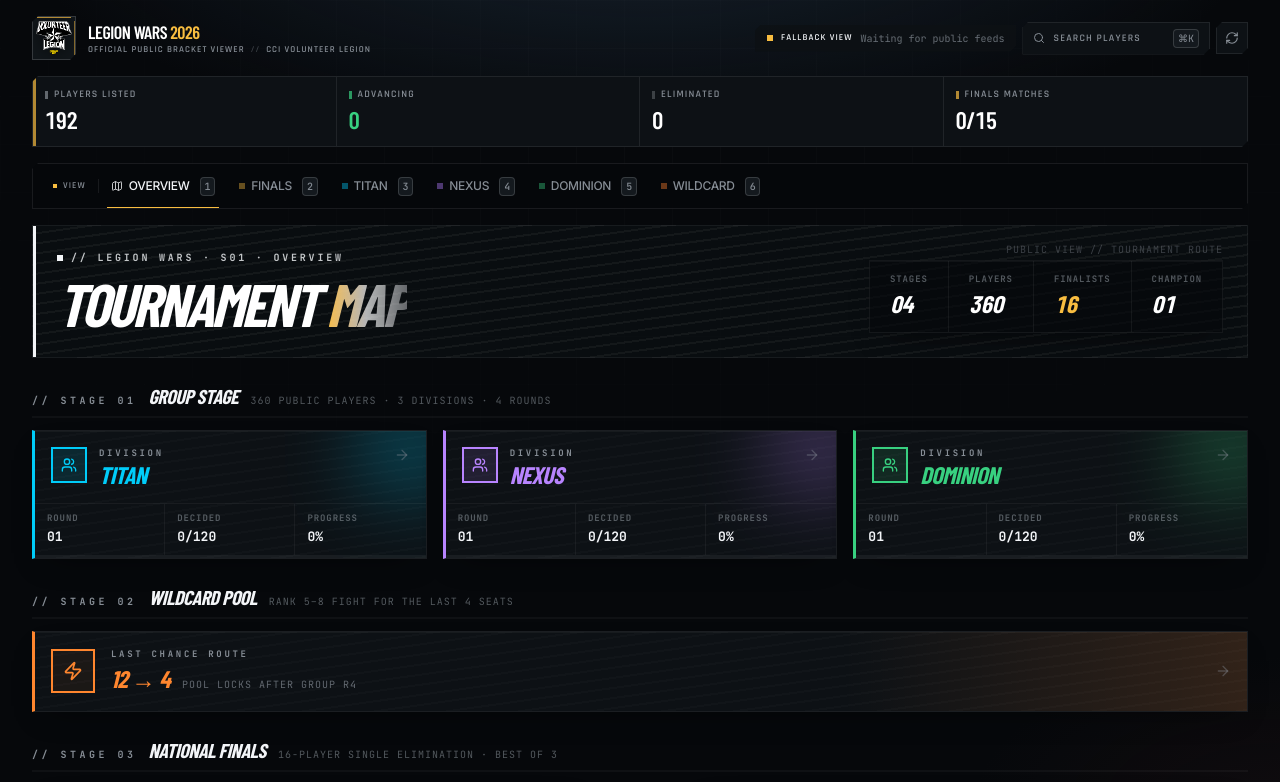
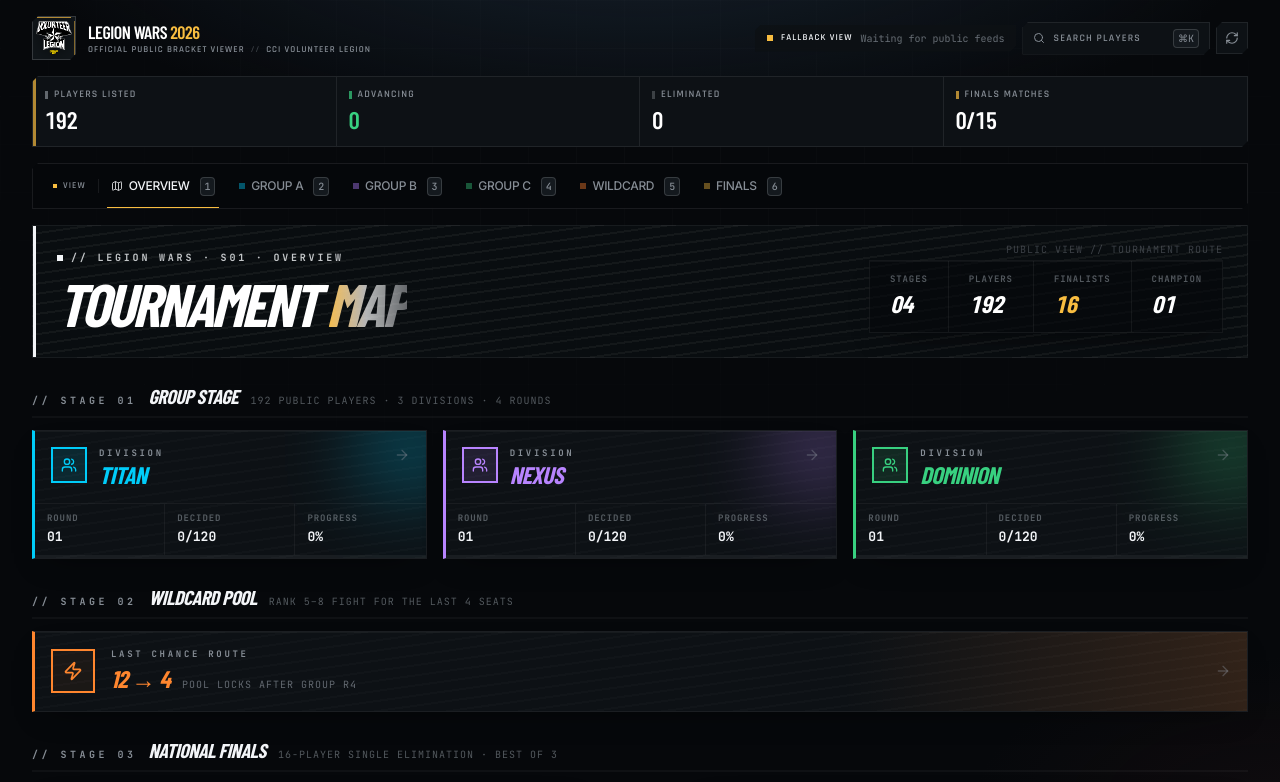
Before and after one commit to cci-community/CCI-Legion-Wars, a React (Vite) app: page / in a window 1280 px wide. Shown: the top 782 px of the page. Built offline with nearby package versions, Linux system fonts and the light colour scheme; no server answers; a web font is replaced by a local one.

Commit message:
Reorder top bracket tabs

```diff
--- a/src/components/tournament/OverviewMap.tsx
+++ b/src/components/tournament/OverviewMap.tsx
@@ -41,7 +41,7 @@ export function OverviewMap({
     ...group,
     progress: groupProgress(group.data),
   }));
-  const listedPlayers = groupProgressRows.reduce((total, group) => total + group.progress.total, 0);
+  const listedPlayers = 192;
 
   return (
     <div className="fade-in space-y-6">
--- a/src/routes/index.tsx
+++ b/src/routes/index.tsx
@@ -58,11 +58,11 @@ const TABS: {
   accent: string;
 }[] = [
   { key: "overview", label: "Overview", accent: "finals" },
+  { key: "titan", label: "Group A", accent: "titan" },
+  { key: "nexus", label: "Group B", accent: "nexus" },
+  { key: "dominion", label: "Group C", accent: "dominion" },
+  { key: "wildcard", label: "Wildcard", accent: "wildcard" },
   { key: "finals", label: "Finals", accent: "finals" },
-  { key: "titan", label: "Titan", accent: "titan" },
-  { key: "nexus", label: "Nexus", accent: "nexus" },
-  { key: "dominion", label: "Dominion", accent: "dominion" },
-  { key: "wildcard", label: "Wildcard", accent: "wildcard" },
 ];
 
 const AUTO_SYNC_SECONDS = 120;
@@ -89,17 +89,8 @@ function useAggStats(data: TournamentData) {
         if (m.status === "final") decidedMatches += 1;
       }),
     );
-    const listedPlayers = data.groups.reduce((total, group) => {
-      return (
-        total +
-        group.progression.rounds[0].lobbies.reduce(
-          (count, lobby) => count + lobby.players.length,
-          0,
-        )
-      );
-    }, 0);
     return {
-      totalPlayers: listedPlayers || 192,
+      totalPlayers: 192,
       advancing,
       eliminated,
       decidedMatches,
```
